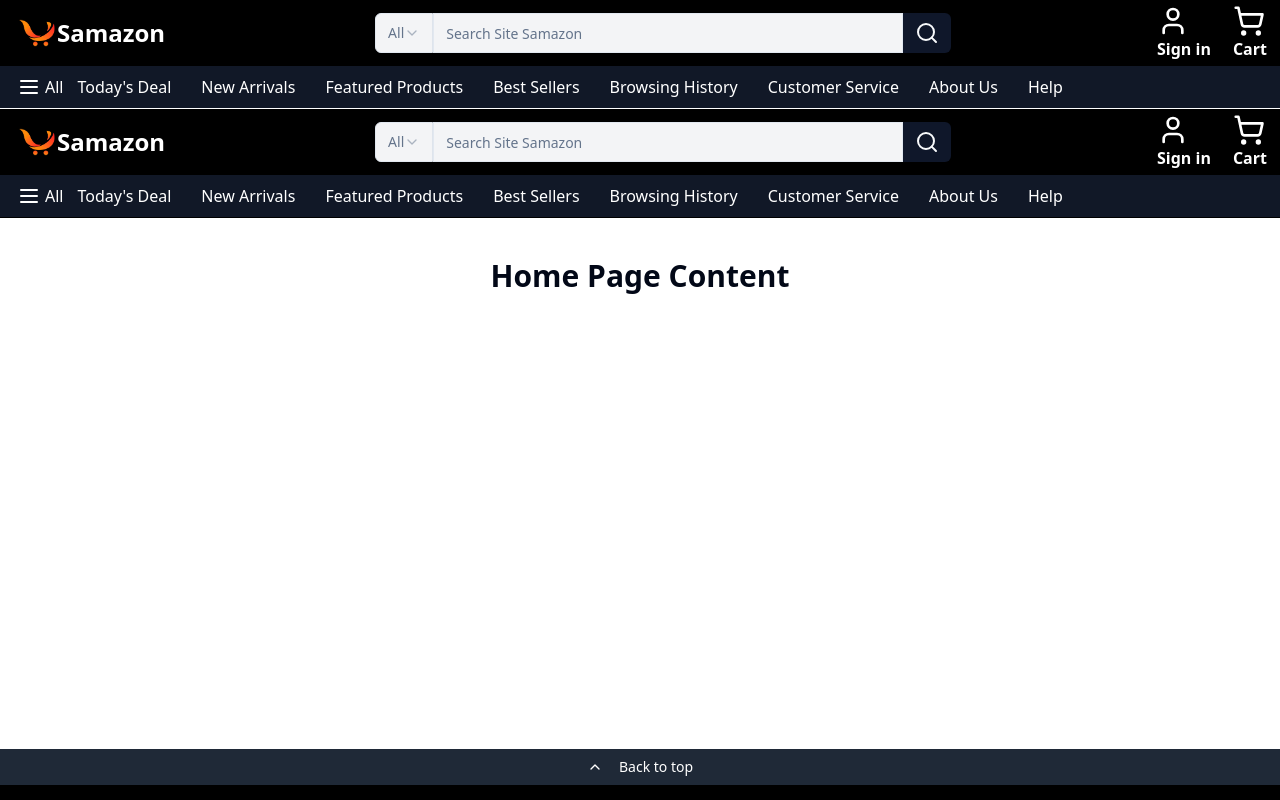
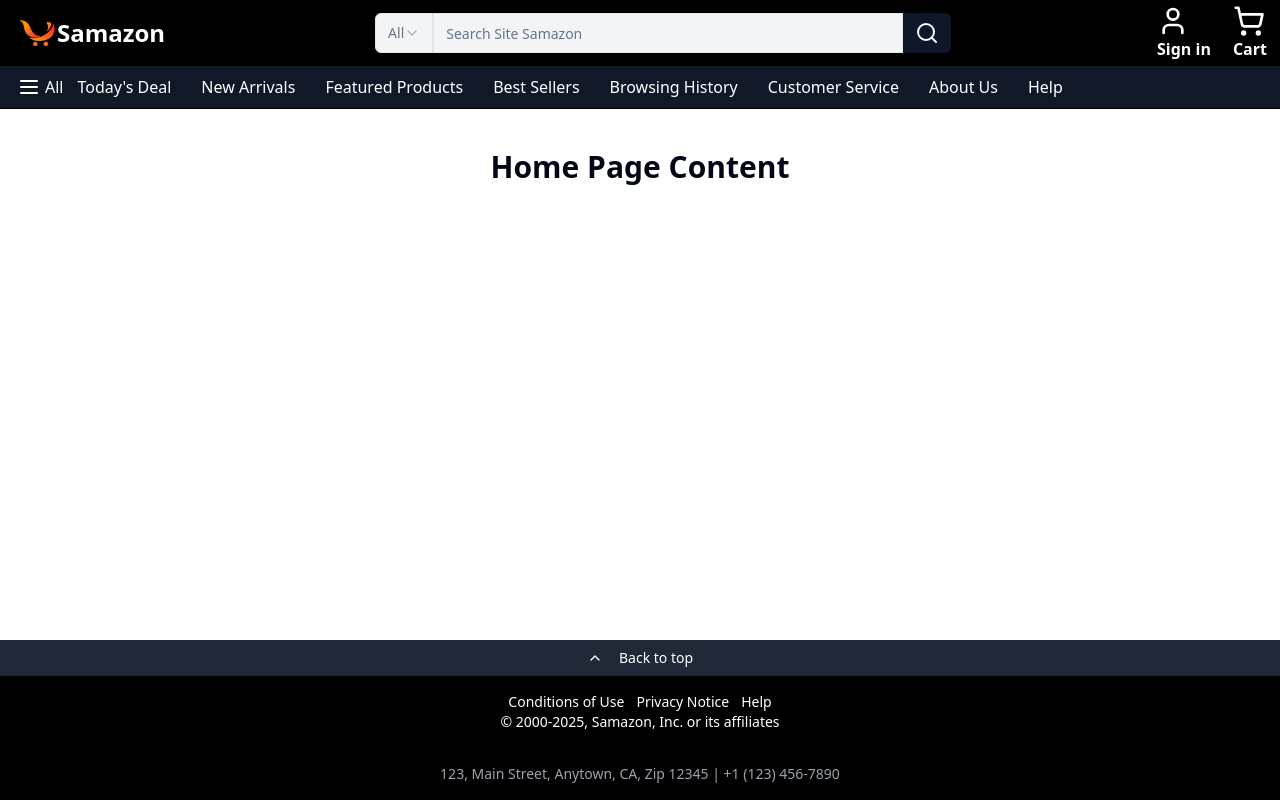
Before and after one commit to sani1426/Samazon, a Next.js app: page / in a window 1280 px wide. Shown: the top 800 px of the page. Built offline with nearby package versions, Linux system fonts and the light colour scheme.

Commit message:
update layout.tsx and footer.tsx

```diff
--- a/app/layout.tsx
+++ b/app/layout.tsx
@@ -3,8 +3,6 @@ import type { Metadata } from 'next'
 import './globals.css'
 
 import { APP_DESCRIPTION, APP_NAME, APP_SLOGAN } from '@/lib/constants'
-import Footer from '@/components/shared/footer'
-import Header from '@/components/shared/header'
 
 export const metadata: Metadata = {
   title: {
@@ -21,11 +19,7 @@ export default function RootLayout({
 }>) {
   return (
     <html lang='en'>
-      <body>
-        <Header />
-        <main>{children}</main>
-        <Footer />
-        </body>
+      <body>{children}</body>
     </html>
   )
 }
--- a/components/shared/footer.tsx
+++ b/components/shared/footer.tsx
@@ -1,3 +1,5 @@
+"use client"
+
 import { ChevronUp } from 'lucide-react'
 import { Button } from '../ui/button'
 import Link from 'next/link'
```
